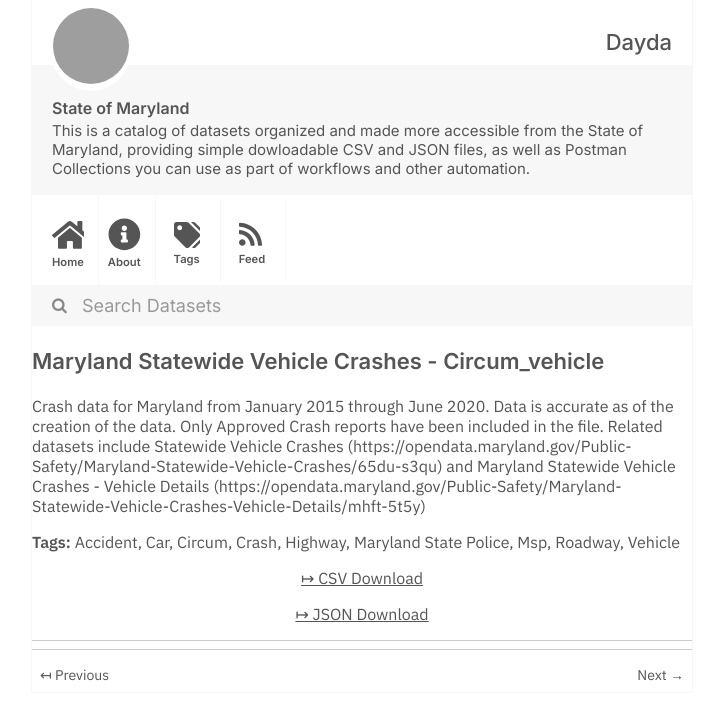
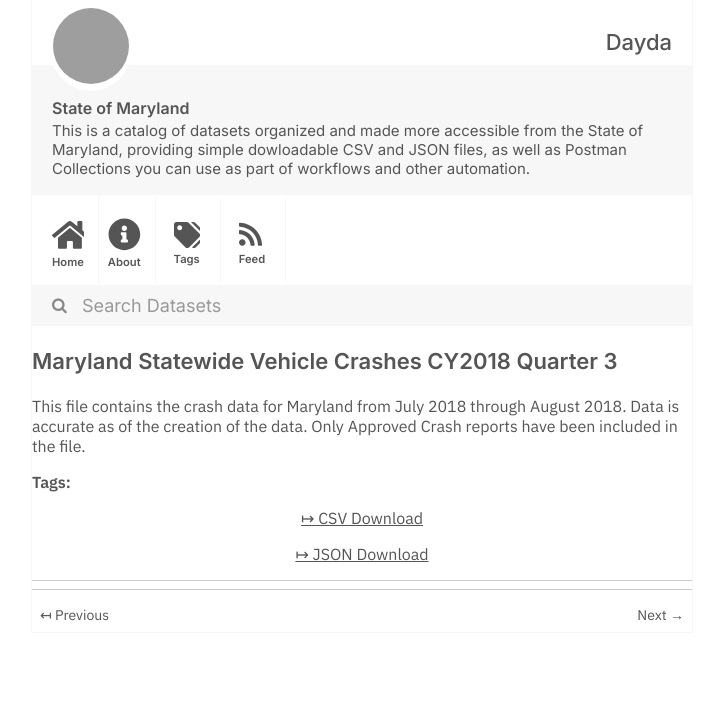
Before and after one commit to dayda-entities/state-of-maryland, a Jekyll site: the page built from _posts/2020-11-10-maryland-statewide-vehicle-cra.md, in a window 1280 px wide, cut to the strip 0-720 px from the top of the page. Shown: the whole strip, without its empty margins (278-990 px from the left). Built offline with Jekyll 4.4.1, drawn with Linux system fonts in a browser that asks for light colours; grey boxes are pictures that could not be loaded.

Commit message:
Publish Data

```diff
--- a/_posts/2020-11-10-maryland-statewide-vehicle-cra.md
+++ b/_posts/2020-11-10-maryland-statewide-vehicle-cra.md
@@ -1,25 +1,16 @@
 ---
-title: Maryland Statewide Vehicle Crashes - Circum_vehicle
-created: '2020-11-10T17:24:12.419759'
-modified: '2020-11-10T17:24:12.419771'
+title: Maryland Statewide Vehicle Crashes CY2018 Quarter 3
+created: '2020-11-10T17:24:16.802315'
+modified: '2020-11-10T17:24:16.802322'
 state: active
 type: dataset
-tags:
-  - Accident
-  - Car
-  - Circum
-  - Crash
-  - Highway
-  - Maryland State Police
-  - Msp
-  - Roadway
-  - Vehicle
+tags: []
 groups:
   - Local Government
-csv_url: 'https://opendata.maryland.gov/api/views/8qhq-gn9a/rows.csv?accessType=DOWNLOAD'
+csv_url: 'https://opendata.maryland.gov/api/views/9vxr-9f8m/rows.csv?accessType=DOWNLOAD'
 json_url: >-
-  https://opendata.maryland.gov/api/views/8qhq-gn9a/rows.json?accessType=DOWNLOAD
+  https://opendata.maryland.gov/api/views/9vxr-9f8m/rows.json?accessType=DOWNLOAD
 layout: post
 
 ---
-Crash data for Maryland from January 2015 through June 2020. Data is accurate as of the creation of the data. Only Approved Crash reports have been included in the file. Related datasets include Statewide Vehicle Crashes (https://opendata.maryland.gov/Public-Safety/Maryland-Statewide-Vehicle-Crashes/65du-s3qu) and Maryland Statewide Vehicle Crashes - Vehicle Details (https://opendata.maryland.gov/Public-Safety/Maryland-Statewide-Vehicle-Crashes-Vehicle-Details/mhft-5t5y)
+This file contains the crash data for Maryland from July 2018 through August 2018.  Data is accurate as of the creation of the data.  Only Approved Crash reports have been included in the file.
```
